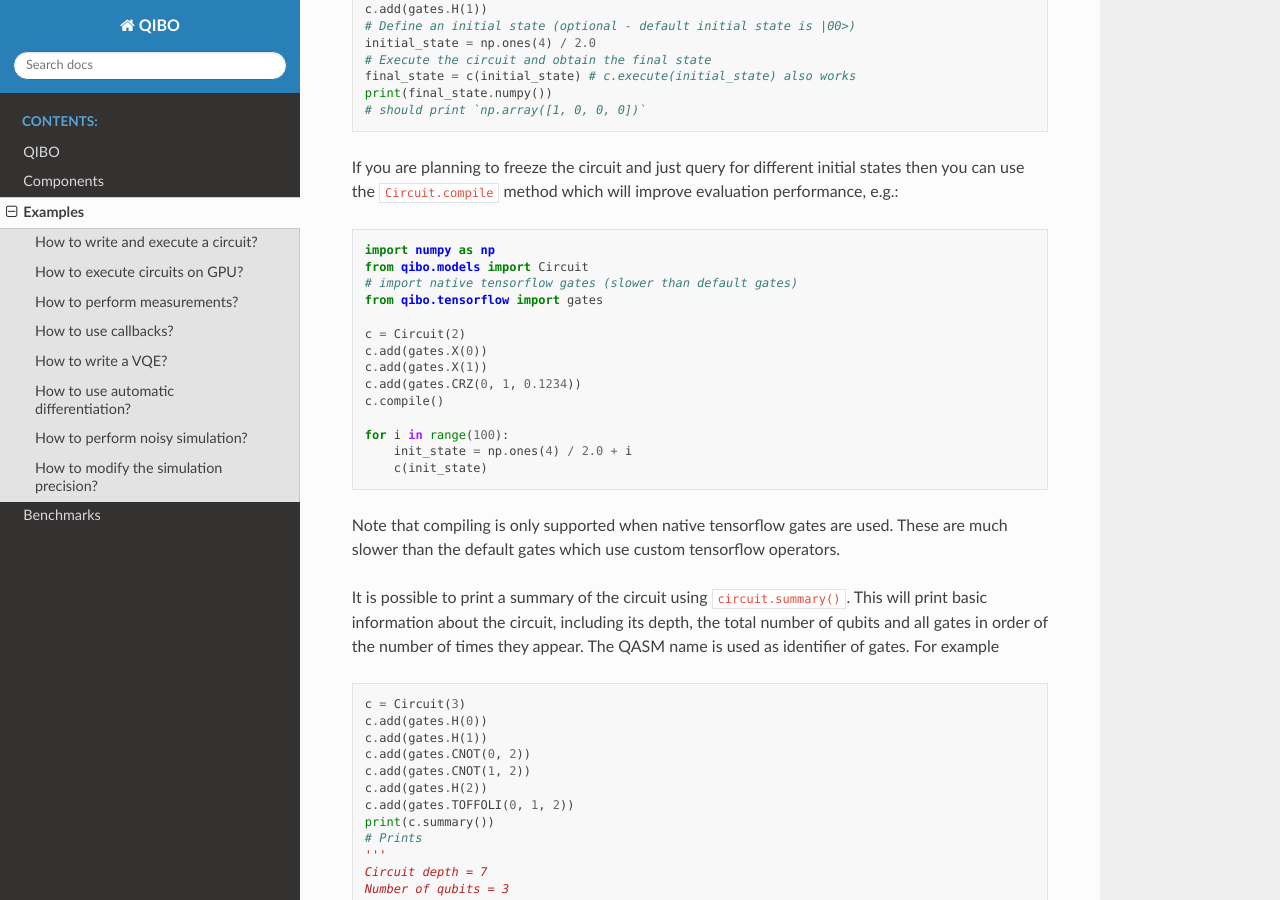
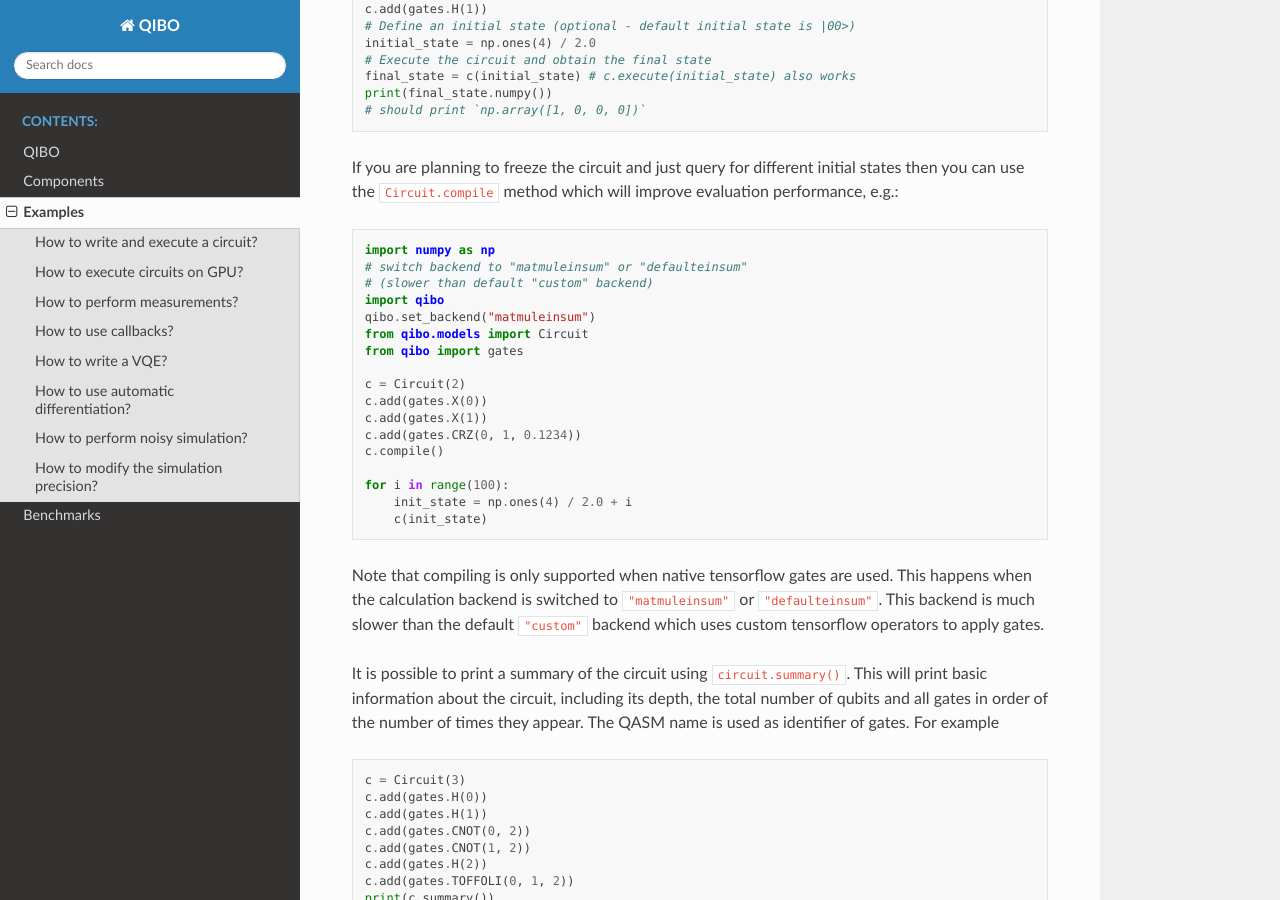
Before and after one commit to qiboteam/qibo, a Sphinx documentation site: the page built from doc/source/examples.rst, in a window 1280 px wide and 900 px high, scrolled down 458 px. Built offline with Sphinx 7.4.7 and the Read the Docs theme 2.0.0, drawn with Linux system fonts in a browser that asks for light colours; some of the changed text lies outside the part shown.

Commit message:
Update docs

```diff
--- a/doc/source/examples.rst
+++ b/doc/source/examples.rst
@@ -33,9 +33,12 @@ evaluation performance, e.g.:
 .. code-block:: python
 
     import numpy as np
+    # switch backend to "matmuleinsum" or "defaulteinsum"
+    # (slower than default "custom" backend)
+    import qibo
+    qibo.set_backend("matmuleinsum")
     from qibo.models import Circuit
-    # import native tensorflow gates (slower than default gates)
-    from qibo.tensorflow import gates
+    from qibo import gates
 
     c = Circuit(2)
     c.add(gates.X(0))
@@ -48,7 +51,9 @@ evaluation performance, e.g.:
         c(init_state)
 
 Note that compiling is only supported when native tensorflow gates are used.
-These are much slower than the default gates which use custom tensorflow operators.
+This happens when the calculation backend is switched to ``"matmuleinsum"``
+or ``"defaulteinsum"``. This backend is much slower than the default ``"custom"``
+backend which uses custom tensorflow operators to apply gates.
 
 It is possible to print a summary of the circuit using ``circuit.summary()``.
 This will print basic information about the circuit, including its depth, the
@@ -344,10 +349,10 @@ The user can choose one of the following methods for minimization:
     - ``"sgd"``: Gradient descent using Tensorflow's automatic differentiation and built-in `Adagrad <https://www.tensorflow.org/api_docs/python/tf/keras/optimizers/Adagrad>`_ optimizer,
     - All methods supported by `scipy.optimize.minimize <https://docs.scipy.org/doc/scipy/reference/generated/scipy.optimize.minimize.html>`_.
 
-Note that if ``"sgd"`` is used then the user has to use native Tensorflow gates
-because custom operators currently do not support automatic differentiation.
-These gates can be accessed using ``from qibo.tensorflow import gates`` instead
-of ``from qibo import gates``.
+Note that if ``"sgd"`` is used then the user has to use a backend based on
+tensorflow primitives and not the default custom backend because custom operators
+currently do not support automatic differentiation. To switch the backend one
+can do ``qibo.set_backend("matmuleinsum")``.
 Check the next example on automatic differentiation for more details.
 
 A useful gate for defining the ansatz of the VQE is :class:`qibo.base.gates.VariationalLayer`.
@@ -391,8 +396,11 @@ output matches a target state, using the fidelity as figure of merit.
 .. code-block:: python
 
     import tensorflow as tf
+    # switch backend to "matmuleinsum" or "defaulteinsum"
+    import qibo
+    qibo.set_backend("matmuleinsum")
     from qibo.models import Circuit
-    from qibo.tensorflow import gates
+    from qibo import gates
 
     nepochs = 100
     params = tf.Variable(np.zeros(2), dtype=tf.float64)
@@ -412,16 +420,14 @@ output matches a target state, using the fidelity as figure of merit.
 
 
 Note that the circuit has to be defined inside the ``tf.GradientTape()`` otherwise
-the calculated gradients will be ``None``. Also, native Tensorflow gates have to
-be used because currently our custom operators do not support automatic differentiation.
-These gates can be accessed using ``from qibo.tensorflow import gates`` instead
-of ``from qibo import gates``.
+the calculated gradients will be ``None``. Also, a backend that uses tensorflow
+primitives gates (either ``"matmuleinsum"`` or ``"defaulteinsum"``) has to be
+used because currently the default ``"custom"`` backend does not support automatic
+differentiation.
 
 The optimization procedure can also be compiled as follows:
 
 .. code-block:: python
-
-    import tensorflow as tf
 
     nepochs = 100
     params = tf.Variable(np.zeros(2), dtype=tf.float64)
```
Also changed, not shown: other parts of doc/source/examples.rst (+2 -2 lines), doc/source/qibo.rst (+13 -12 lines).
